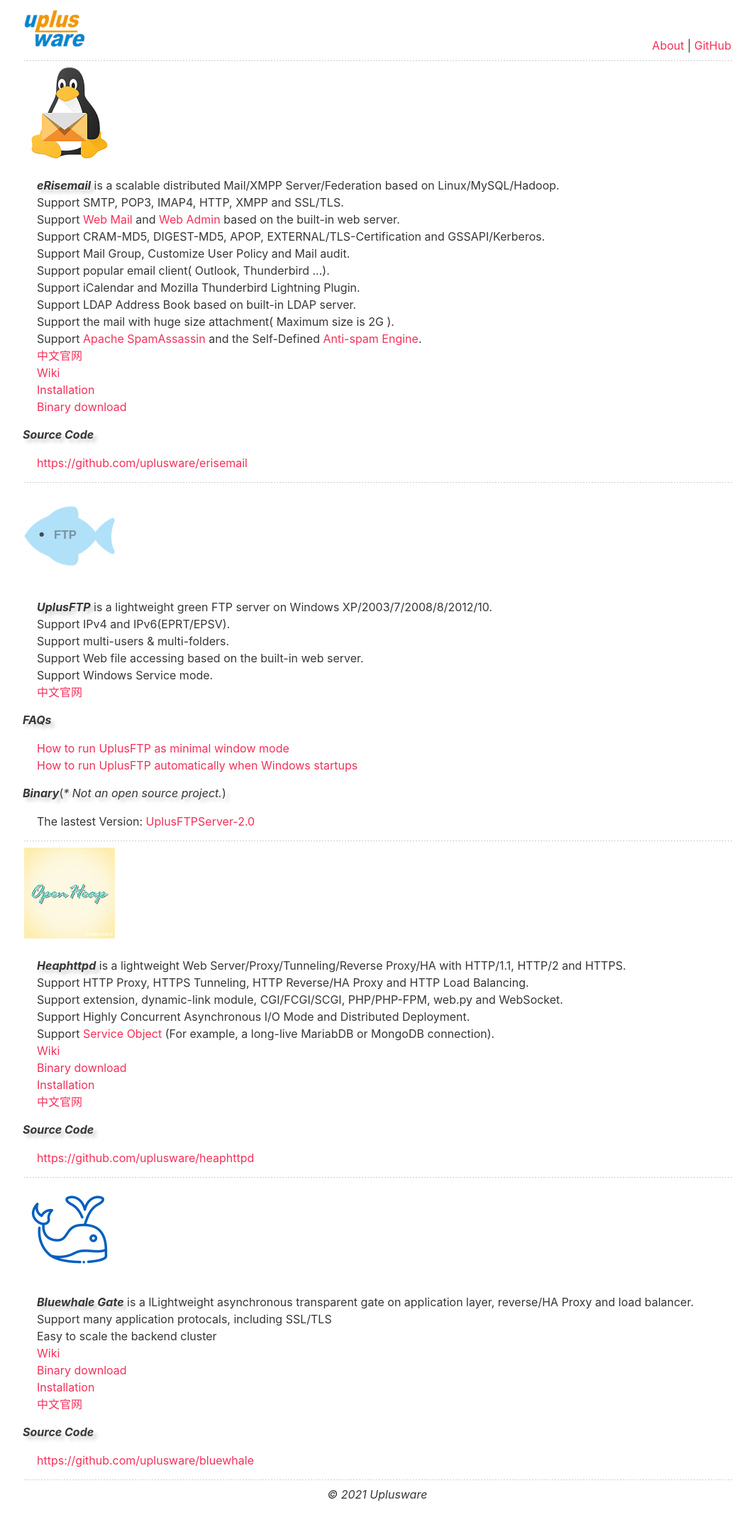
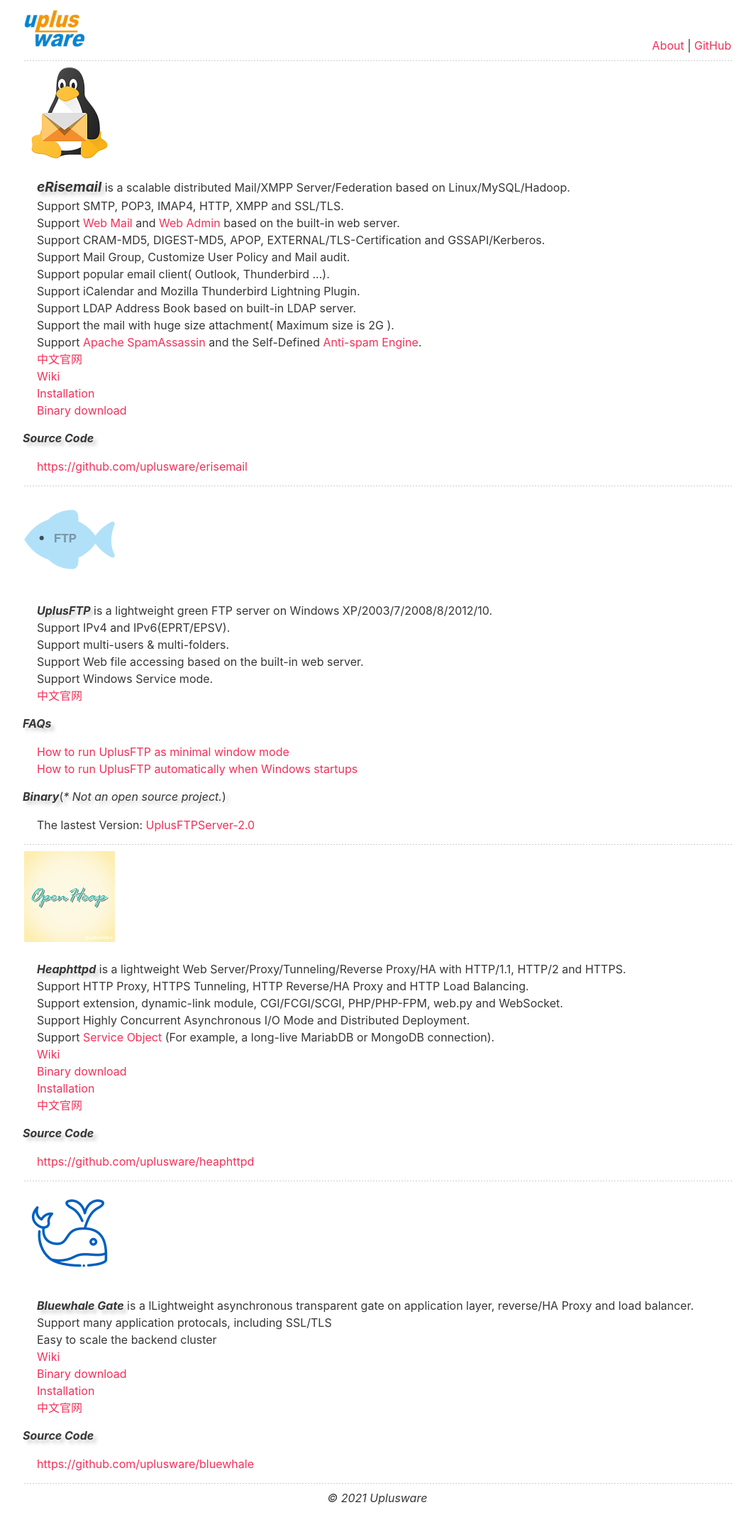
Before and after one commit to uplusware/uplusware.github.io, a Jekyll site: the page index.html, which Jekyll copies as it is, in a window 1280 px wide. Shown: the whole page at 71% size, without its empty margins (108-1171 px from the left). Built offline with Jekyll 4.4.1, drawn with Linux system fonts in a browser that asks for light colours.

Commit message:
Update index.html

```diff
--- a/index.html
+++ b/index.html
@@ -22,7 +22,7 @@
 		</td><td valign="middle">
 		</td></tr></table>
 		<ul>
-			<li><span style="text-shadow: 5px 5px 5px #cccccc"; font-size: 120%><strong><em>eRisemail</em></strong></span> is a scalable distributed Mail/XMPP Server/Federation based on Linux/MySQL/Hadoop.</li>
+			<li><span style="text-shadow: 5px 5px 5px #cccccc; font-size: 120%"><strong><em>eRisemail</em></strong></span> is a scalable distributed Mail/XMPP Server/Federation based on Linux/MySQL/Hadoop.</li>
 			<li>Support SMTP, POP3, IMAP4, HTTP, XMPP and SSL/TLS.</li>
 			<li>Support <a href="https://github.com/uplusware/erisemail/wiki/WebMail-UI" target="_blank">Web Mail</a> and <a href="https://github.com/uplusware/erisemail/wiki/WebAdmin-UI" target="_blank">Web Admin</a> based on the built-in web server.</li>
 			<li>Support CRAM-MD5, DIGEST-MD5, APOP, EXTERNAL/TLS-Certification and GSSAPI/Kerberos.</li>
```
